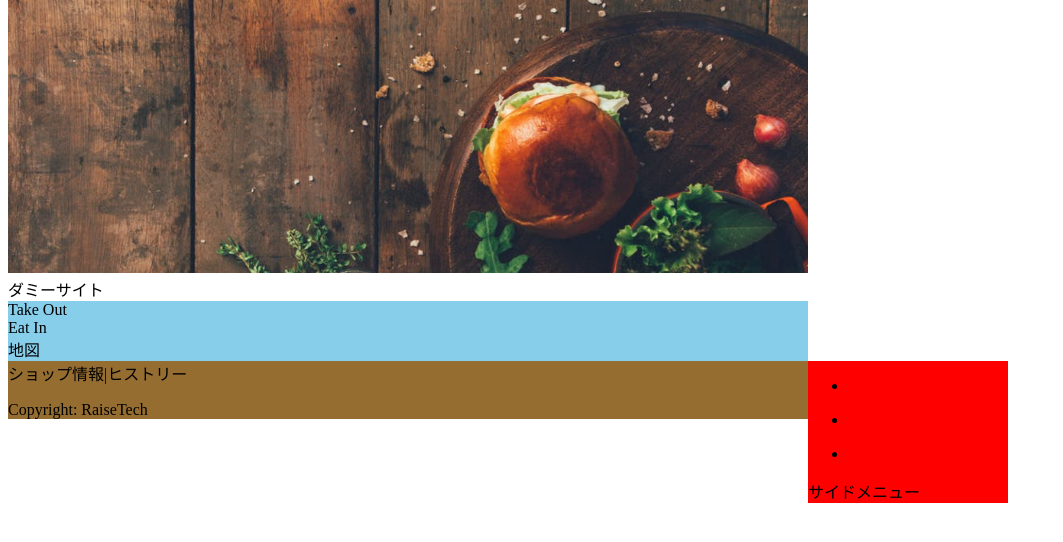
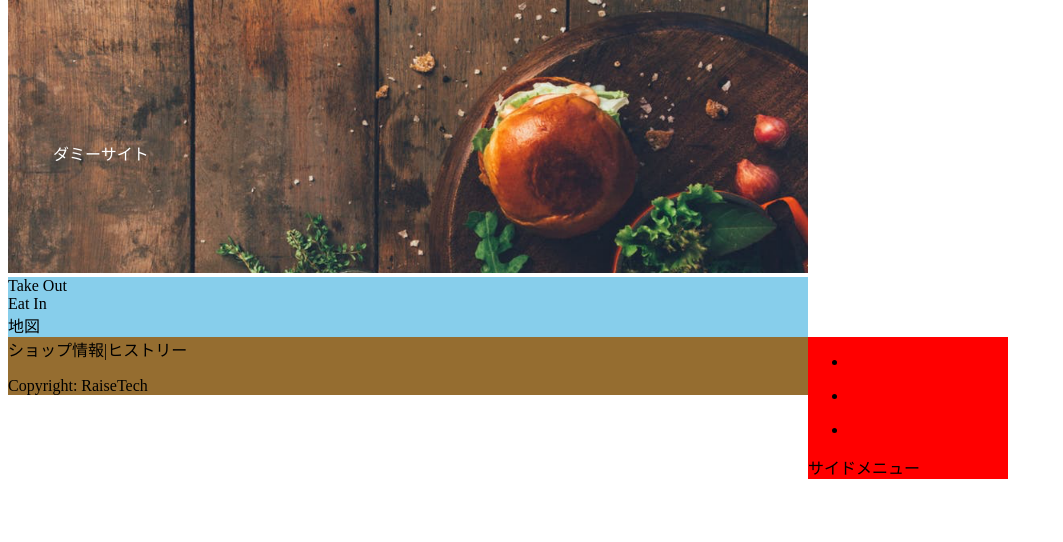
Before and after one commit to nagatarock/raisetech-hamburger, a PHP site: page / in a window 1280 px wide. Shown: the part 88-630 px from the top of the page, without its empty margins (0-1063 px from the left). Run offline with PHP 8.4, Linux system fonts and the light colour scheme.

Commit message:
TOP画像と文字を重ねる

```diff
--- a/css/style.css
+++ b/css/style.css
@@ -28,6 +28,17 @@ header .search {
   height: 20px;
 }
 
+.top_pic {
+  position: relative;
+}
+
+.top_pic .text {
+  color: white;
+  position: absolute;
+  top: 141px;
+  left: 45px;
+}
+
 .top_pic .pic img {
   width: 80%;
 }
--- a/css/style.scss
+++ b/css/style.scss
@@ -23,6 +23,13 @@ header{
 }
 }
 .top_pic{
+    position: relative;
+    .text{
+        color: white;
+        position: absolute;
+        top:141px;
+        left:45px;
+    }
     .pic img{
         width: 80%;
     }
--- a/index.html
+++ b/index.html
@@ -14,12 +14,10 @@
         <form id="form1" action="#" method="post">
             <input type="text" name="text" class="search">
             <input type="submit" name="submit" value="検索">
-
-
         </form>
 
     </header>
-    <div class="warpper">
+    <div class="wrapper">
             <article class="top_pic">
             <div class="pic">
                 <img src="img/top.png" alt="TOP画像">
@@ -42,7 +40,7 @@
         </section>
     </div>
     <!-- サイドバー -->
-    <div class="sidebar">
+    <section class="sidebar">
         <ul>
             <li>
                 <ul></ul>
@@ -55,7 +53,7 @@
             </li>
         </ul>
         サイドメニュー
-    </div>
+    </section>
 </div>
 </body>
 <!-- footer -->
```
Also changed, not shown: 1 other file.
